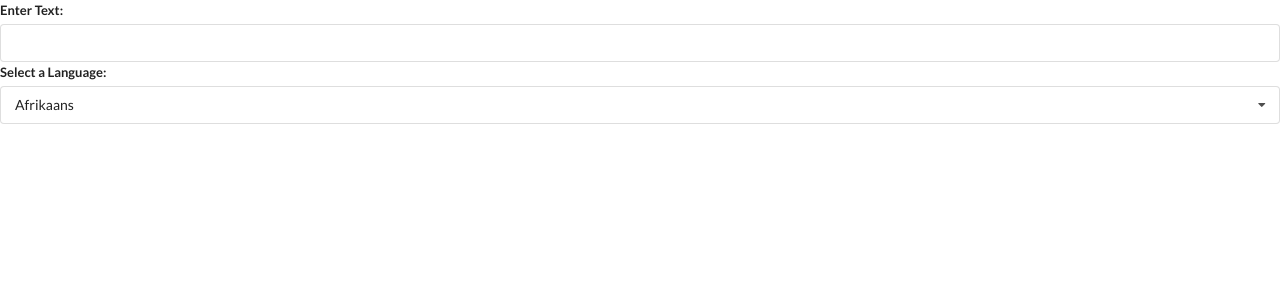
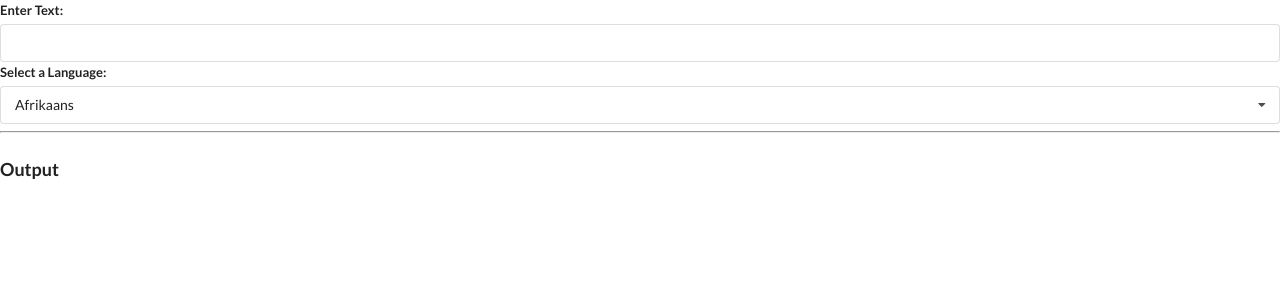
Before and after one commit to johnpospisil/react-widgets, a React (Create React App) app: page / in a window 1280 px wide. Shown: the top 300 px of the page. Built offline with nearby package versions, Linux system fonts and the light colour scheme.

Commit message:
Build the convert component scaffolding

```diff
--- /dev/null
+++ b/src/components/Convert.js
@@ -0,0 +1,10 @@
+import React, { useState, useEffect } from "react";
+
+const Convert = ({ language, text }) => {
+  useEffect(() => {
+    console.log("New language or text detected!");
+  }, [language, text]);
+  return <div />;
+};
+
+export default Convert;
--- a/src/components/Translate.js
+++ b/src/components/Translate.js
@@ -1,5 +1,7 @@
+// Google Translate localhost:3000 API Key:  AIzaSyCHUCmpR7cT_yDFHC98CZJy2LTms-IwDlM
 import React, { useState } from "react";
 import Dropdown from "./Dropdown";
+import Convert from "./Convert";
 
 const options = [
   {
@@ -34,6 +36,9 @@ const Translate = () => {
         onSelectedChange={setLanguage}
         options={options}
       />
+      <hr />
+      <h3 className="ui header">Output</h3>
+      <Convert text={text} language={language} />
     </div>
   );
 };
```
